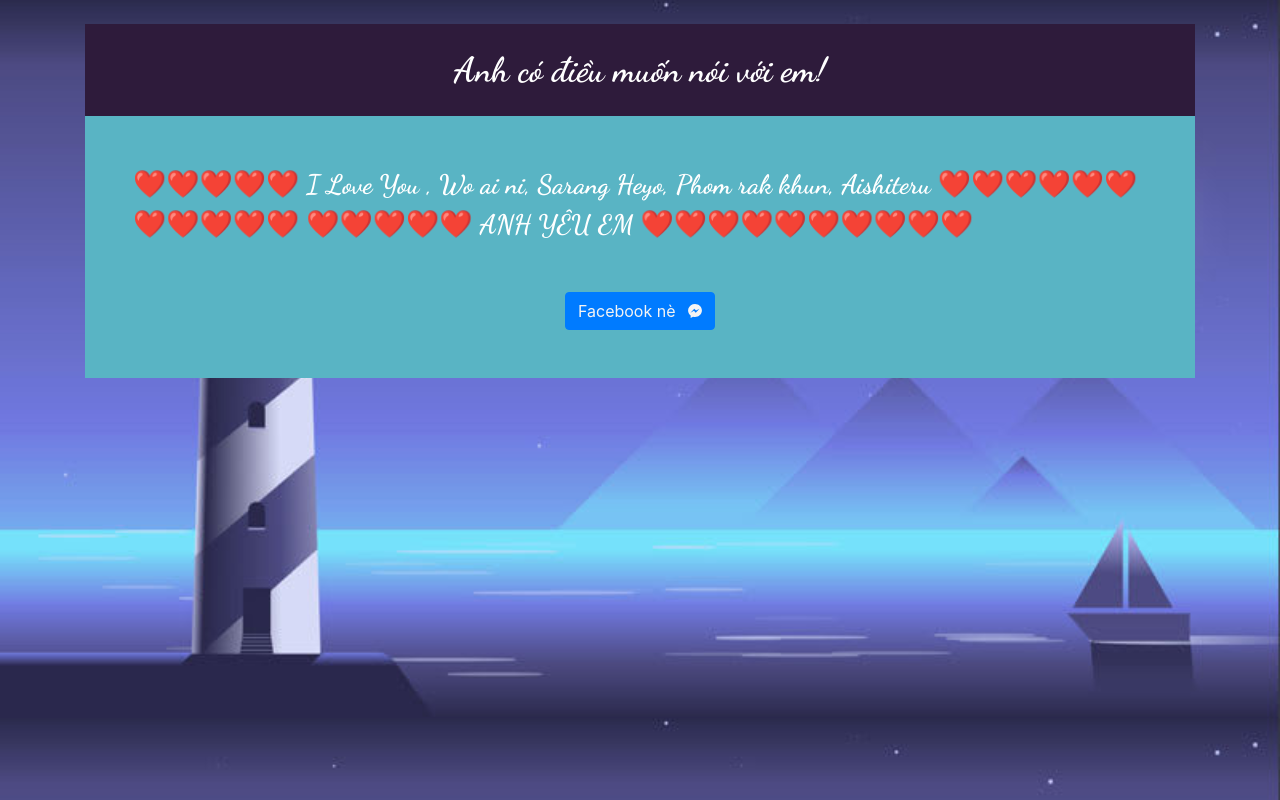
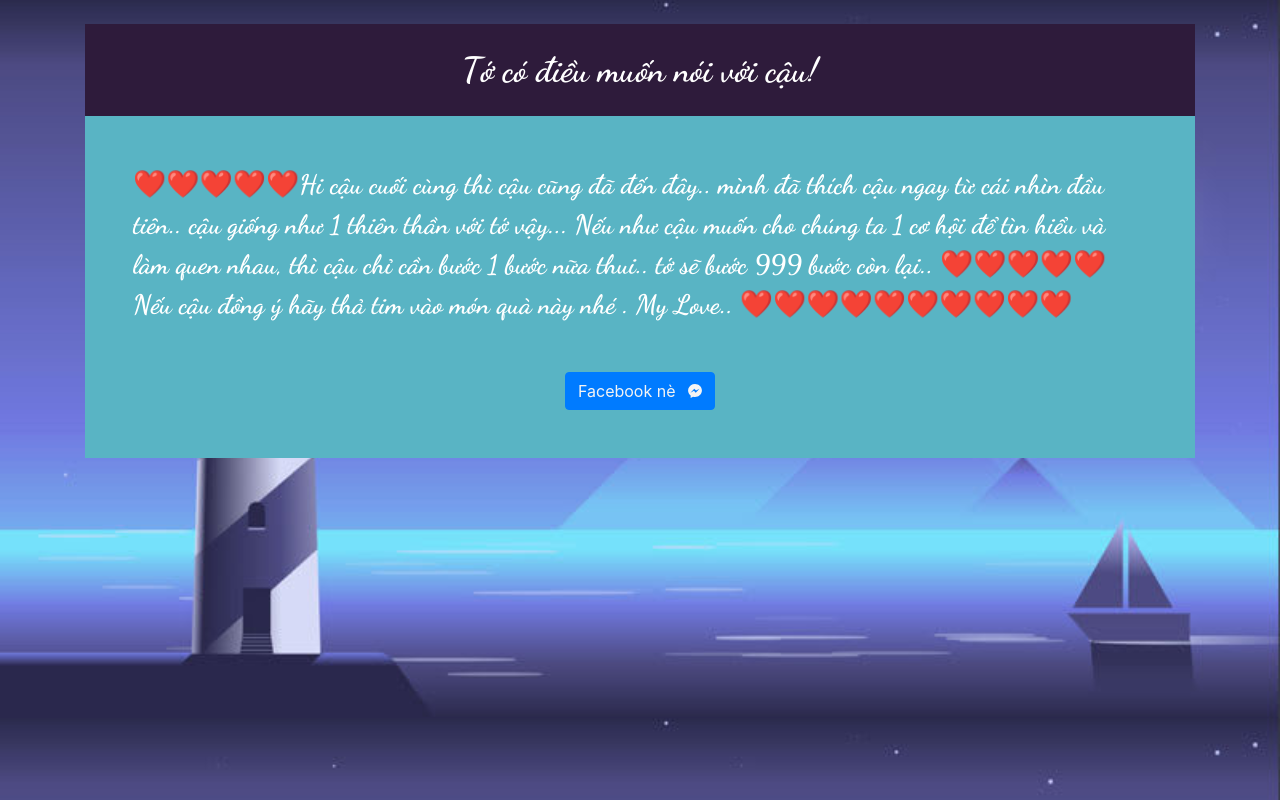
Before and after one commit to chibaku123/nguyen3k, a plain HTML site: page index2.html in a window 1280 px wide. Drawn offline with nearby package versions, Linux system fonts and the light colour scheme; a script that the page names is missing.

Commit message:
Update index2.html

```diff
--- a/index2.html
+++ b/index2.html
@@ -20,17 +20,18 @@
 				<div class="thu">
 					<div class="thuTitle text-center">
 						<!-- 2. Đây nữa -->
-						<div class="something">Anh có điều muốn nói với em!</div>
+						<div class="something">Tớ có điều muốn nói với cậu!</div>
 					</div>
 					<div class="content">
 						<div class="tamthu p-5">
 							<!-- 3. Đây nữa -->
-							❤️❤️❤️❤️❤️ I Love You , Wo ai ni, Sarang Heyo, Phom rak khun, Aishiteru ❤️❤️❤️❤️❤️❤️
-							❤️❤️❤️❤️❤️ ❤️❤️❤️❤️❤️      ANH YÊU EM      ❤️❤️❤️❤️❤️❤️❤️❤️❤️❤️
+
+							❤️❤️❤️❤️❤️Hi cậu cuối cùng thì cậu cũng đã đến đây.. mình đã thích cậu ngay từ cái nhìn đầu tiên.. cậu giống như 1 thiên thần với tớ vậy... Nếu như cậu muốn cho chúng ta 1 cơ hội để tìn hiểu và làm quen nhau, thì cậu chỉ cần bước 1 bước nữa thui.. tớ sẽ bước 999 bước còn lại..
+                                                        ❤️❤️❤️❤️❤️     Nếu cậu đồng ý hãy thả tim vào món quà này nhé . My Love..     ❤️❤️❤️❤️❤️❤️❤️❤️❤️❤️
 
 						</div>
 						<div class="col-12 text-center">
-							<div class="btn btn-primary mb-5"><a href="https://www.facebook.com/kvedem2/" style="color: #f4f4f4;">Facebook nè <i class="fab fa-facebook-messenger ml-2"></i></a></div>
+							<div class="btn btn-primary mb-5"><a href="https://www.m.me/kvedem2/" style="color: #f4f4f4;">Facebook nè <i class="fab fa-facebook-messenger ml-2"></i></a></div>
 						</div>
 					</div>
 				</div>
```
